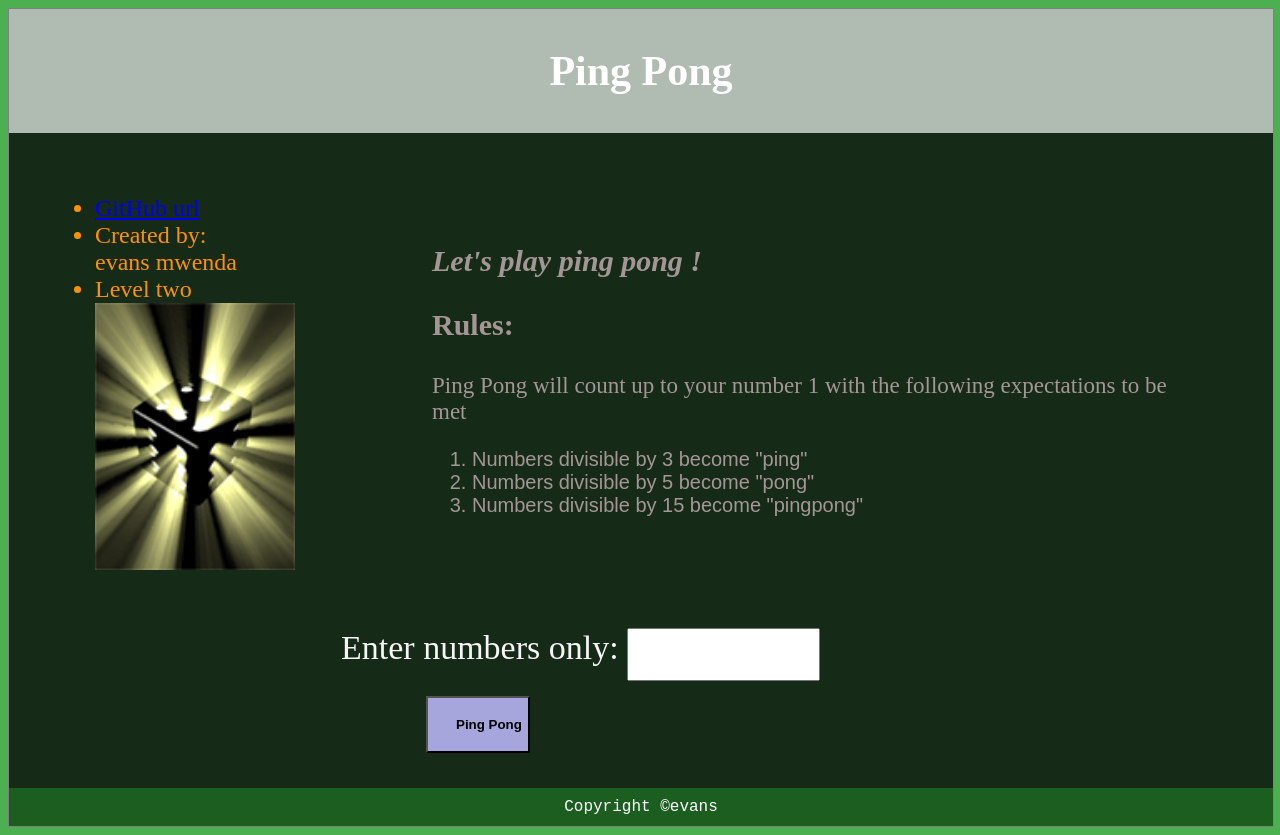
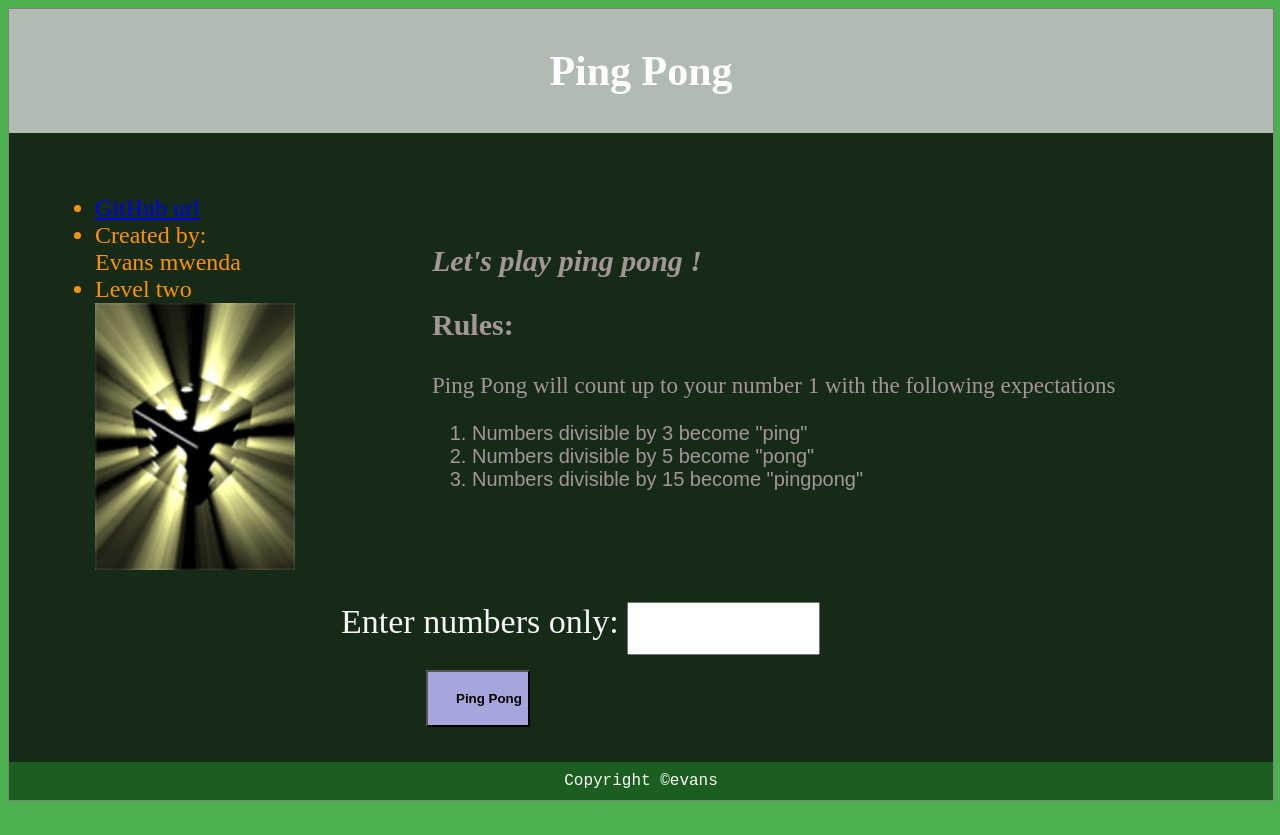
Before and after one commit to evantoh/ping-pong, a plain HTML site: page index.html in a window 1280 px wide. After the commit the page ends 809 px from the top, so only its background shows below. Drawn offline with Linux system fonts and the light colour scheme.

Commit message:
add a paragragh with some text to describe the rules of the game

```diff
--- a/index.html
+++ b/index.html
@@ -15,7 +15,7 @@
     <nav>
       <ul>
         <li><a href="https://evantoh.github.io/ping-pong/">GitHub url</a></li>
-        <li>Created by: </br> evans mwenda</li>
+        <li>Created by: </br> Evans mwenda</li>
         <li>Level two </li>
         <img src="img/image1.gif"width="200px">
       </ul>
@@ -23,7 +23,7 @@
     <div class="rules">
       <h1>Let's play ping pong !</h1>
       <h3>Rules:</h3>
-      <p>Ping Pong will count up to your number 1 with the following expectations to be met</p>
+      <p>Ping Pong will count up to your number 1 with the following expectations</p>
       <ol id="rules-li">
         <li>Numbers divisible by 3 become "ping"</li>
         <li>Numbers divisible by 5 become "pong"</li>
```
